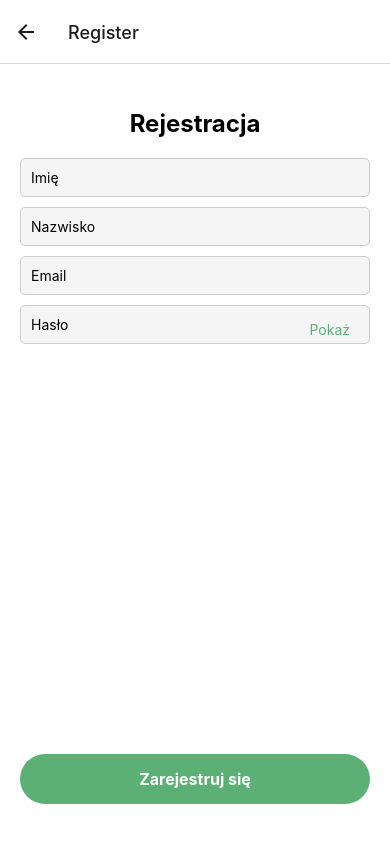
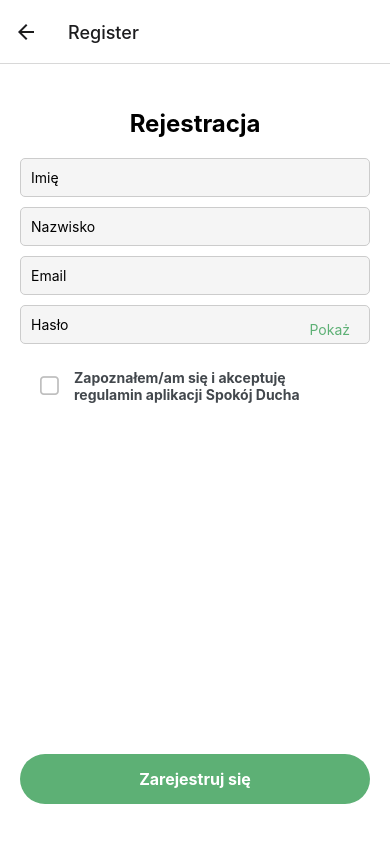
Before and after one commit to WiktoriaKrzyzanska/Spokoj-Ducha-Frontend, a React Native app in the folder SpokojDucha/: screen /Register in a window 390 px wide. Built offline with nearby package versions, Linux system fonts and the light colour scheme.

Commit message:
added Terms checkbox to RegisterP. react-native-elements

```diff
--- a/SpokojDucha/components/RegisterPage.js
+++ b/SpokojDucha/components/RegisterPage.js
@@ -1,5 +1,6 @@
 import React, { useState } from "react";
 import { StyleSheet, View, TextInput, Button, Alert, Text, TouchableOpacity } from "react-native";
+import { CheckBox } from 'react-native-elements';
 import { signUp } from "../microservices/auth/Auth";
 
 const RegisterPage = ({ navigation }) => {
@@ -8,6 +9,7 @@ const RegisterPage = ({ navigation }) => {
   const [firstName, setFirstName] = useState("");
   const [lastName, setLastName] = useState("");
   const [secureTextEntry, setSecureTextEntry] = useState(true);
+  const [termsAccepted, setTermsAccepted] = useState(false);
 
   const handleRegister = () => {
     if (
@@ -17,6 +19,10 @@ const RegisterPage = ({ navigation }) => {
       !lastName.trim()
     ) {
       Alert.alert("Registration Error", "Please fill in all fields.");
+      return;
+    }
+    if (!termsAccepted) {
+      Alert.alert("Registration Error", "You must accept the terms and conditions to register.");
       return;
     }
     signUp(firstName, lastName, email, password)
@@ -76,6 +82,16 @@ const RegisterPage = ({ navigation }) => {
           <Text style={styles.showPassword}>{secureTextEntry ? "Pokaż" : "Ukryj"}</Text>
         </TouchableOpacity>
       </View>
+      <View style={styles.checkboxContainer}>
+      <CheckBox
+            title="Zapoznałem/am się i akceptuję regulamin aplikacji Spokój Ducha"
+            checked={termsAccepted}
+            onPress={() => setTermsAccepted(!termsAccepted)}
+            checkedColor='#5DB075'
+            containerStyle={{ backgroundColor: 'transparent', borderWidth: 0 }}
+            textStyle={styles.checkboxText}
+          />
+        </View>
     </View>
     <TouchableOpacity style={styles.registerButton} onPress={handleRegister}>
       <Text style={styles.registerButtonText}>Zarejestruj się</Text>
--- a/SpokojDucha/package.json
+++ b/SpokojDucha/package.json
@@ -10,6 +10,7 @@
   },
   "dependencies": {
     "@react-native-async-storage/async-storage": "^1.23.1",
+    "@react-native-community/checkbox": "^0.5.17",
     "@react-native-community/datetimepicker": "8.0.1",
     "@react-native-picker/picker": "2.7.5",
     "@react-navigation/native": "^6.1.17",
@@ -24,6 +25,8 @@
     "expo-status-bar": "~1.12.1",
     "react": "18.2.0",
     "react-native": "0.74.1",
+    "react-native-check-box": "^2.1.7",
+    "react-native-elements": "^3.4.3",
     "react-native-geolocation-service": "^5.3.1",
     "react-native-image-picker": "^7.1.2",
     "react-native-safe-area-context": "4.10.1",
```
Also changed, not shown: 1 other file (tests, documents, lock files or other folders).
